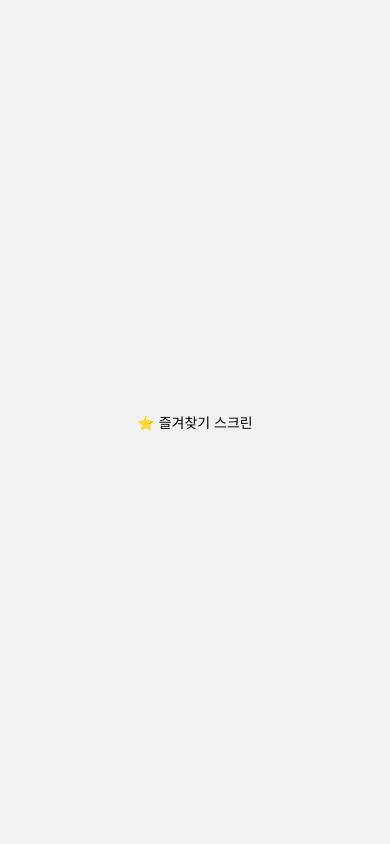
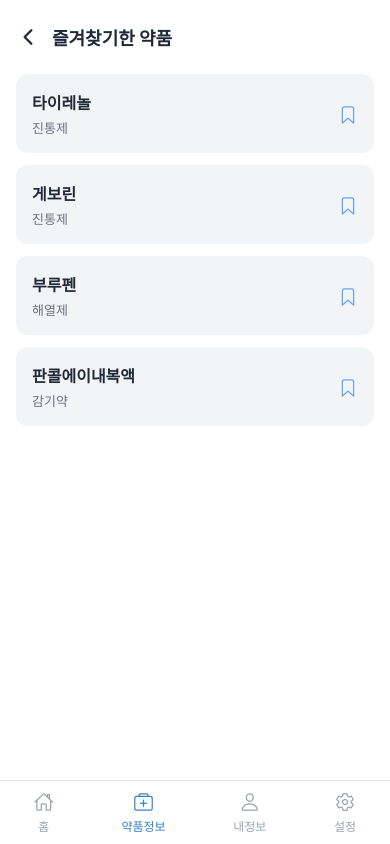
Before and after one commit to 0x05-hex-five/FE, a React Native app: screen /FavoritesScreen in a window 390 px wide. Built offline with nearby package versions, Linux system fonts and the light colour scheme.

Commit message:
Feat: 즐겨찾기 화면 구현

```diff
--- a/src/App.tsx
+++ b/src/App.tsx
@@ -6,12 +6,12 @@ import PillScreen from './screens/Pill/PillScreen';
 import PillDetailScreen from "./screens/Pill/PillDetailScreen";
 import ProfileScreen from "./screens/Profile/ProfileScreen";
 import BasicInfoScreen from './screens/Profile/BasicInfoScreen';
+import FavoritesScreen from './screens/Profile/FavoritesScreen';
 
 
 // 👉 추가할 스크린들 (임시 컴포넌트라도 생성 필요)
 import CameraScreen from './screens/CameraScreen';
 import CombinationScreen from './screens/ComninationScreen';
-import FavoritesScreen from './screens/FavoritesScreen';
 
 const Stack = createNativeStackNavigator();
 
--- a/src/components/UI/BottomTabBar.tsx
+++ b/src/components/UI/BottomTabBar.tsx
@@ -38,6 +38,7 @@ const BottomTabBar = () => {
         return '홈';
       case 'PillScreen':
       case 'PillDetailScreen':
+      case 'FavoritesScreen':
         return '약품정보';
       case 'ProfileScreen':
       case 'BasicInfoScreen':
--- a/src/screens/FavoritesScreen.tsx
+++ /dev/null
@@ -1,12 +0,0 @@
-import React from 'react';
-import { View, Text } from 'react-native';
-
-const FavoritesScreen = () => {
-  return (
-    <View style={{ flex: 1, justifyContent: 'center', alignItems: 'center' }}>
-      <Text>⭐ 즐겨찾기 스크린</Text>
-    </View>
-  );
-};
-
-export default FavoritesScreen;
--- /dev/null
+++ b/src/screens/Profile/FavoritesScreen.tsx
@@ -0,0 +1,89 @@
+import React from 'react';
+import styled from 'styled-components/native';
+import Ionicons from 'react-native-vector-icons/Ionicons';
+import { useNavigation } from '@react-navigation/native';
+import BottomTabBar from '../../components/UI/BottomTabBar';
+
+const Container = styled.View`
+  flex: 1;
+  background-color: #ffffff;
+  padding: 24px 16px 80px;
+`;
+
+const Header = styled.View`
+  flex-direction: row;
+  align-items: center;
+  margin-bottom: 24px;
+`;
+
+const BackButton = styled.TouchableOpacity`
+  margin-right: 12px;
+`;
+
+const Title = styled.Text`
+  font-size: 18px;
+  font-weight: bold;
+  color: #1f2937;
+`;
+
+const PillCard = styled.View`
+  background-color: #f3f4f6;
+  border-radius: 12px;
+  padding: 16px;
+  margin-bottom: 12px;
+`;
+
+const PillName = styled.Text`
+  font-size: 16px;
+  font-weight: bold;
+  color: #1f2937;
+`;
+
+const PillCategory = styled.Text`
+  font-size: 13px;
+  color: #6b7280;
+  margin-top: 4px;
+`;
+
+const IconWrapper = styled.View`
+  position: absolute;
+  right: 16px;
+  top: 50%;
+  transform: translateY(-10px);
+`;
+
+const FavoritesScreen = () => {
+  const navigation = useNavigation();
+
+  const pills = [
+    { name: '타이레놀', category: '진통제' },
+    { name: '게보린', category: '진통제' },
+    { name: '부루펜', category: '해열제' },
+    { name: '판콜에이내복액', category: '감기약' },
+  ];
+
+  return (
+    <Container>
+      <Header>
+        <BackButton onPress={() => navigation.goBack()}>
+          <Ionicons name="chevron-back" size={24} color="#1f2937" />
+        </BackButton>
+        <Title>즐겨찾기한 약품</Title>
+      </Header>
+
+      {pills.map((pill, index) => (
+        <PillCard key={index}>
+          <PillName>{pill.name}</PillName>
+          <PillCategory>{pill.category}</PillCategory>
+          <IconWrapper>
+            <Ionicons name="bookmark-outline" size={20} color="#60a5fa" />
+          </IconWrapper>
+        </PillCard>
+      ))}
+
+      <BottomTabBar />
+    </Container>
+  );
+};
+
+export default FavoritesScreen;
--- a/src/screens/Profile/ProfileScreen.tsx
+++ b/src/screens/Profile/ProfileScreen.tsx
@@ -134,7 +134,7 @@ const ProfileScreen = () => {
         <Ionicons name="chevron-forward" size={18} color="#9ca3af" />
       </Card>
 
-      <Card>
+      <Card onPress={() => navigation.navigate('FavoritesScreen' as never)}>
         <CardLeft>
           <CardIcon>
             <Ionicons name="bookmark-outline" size={20} color="#3182ce" />
```
